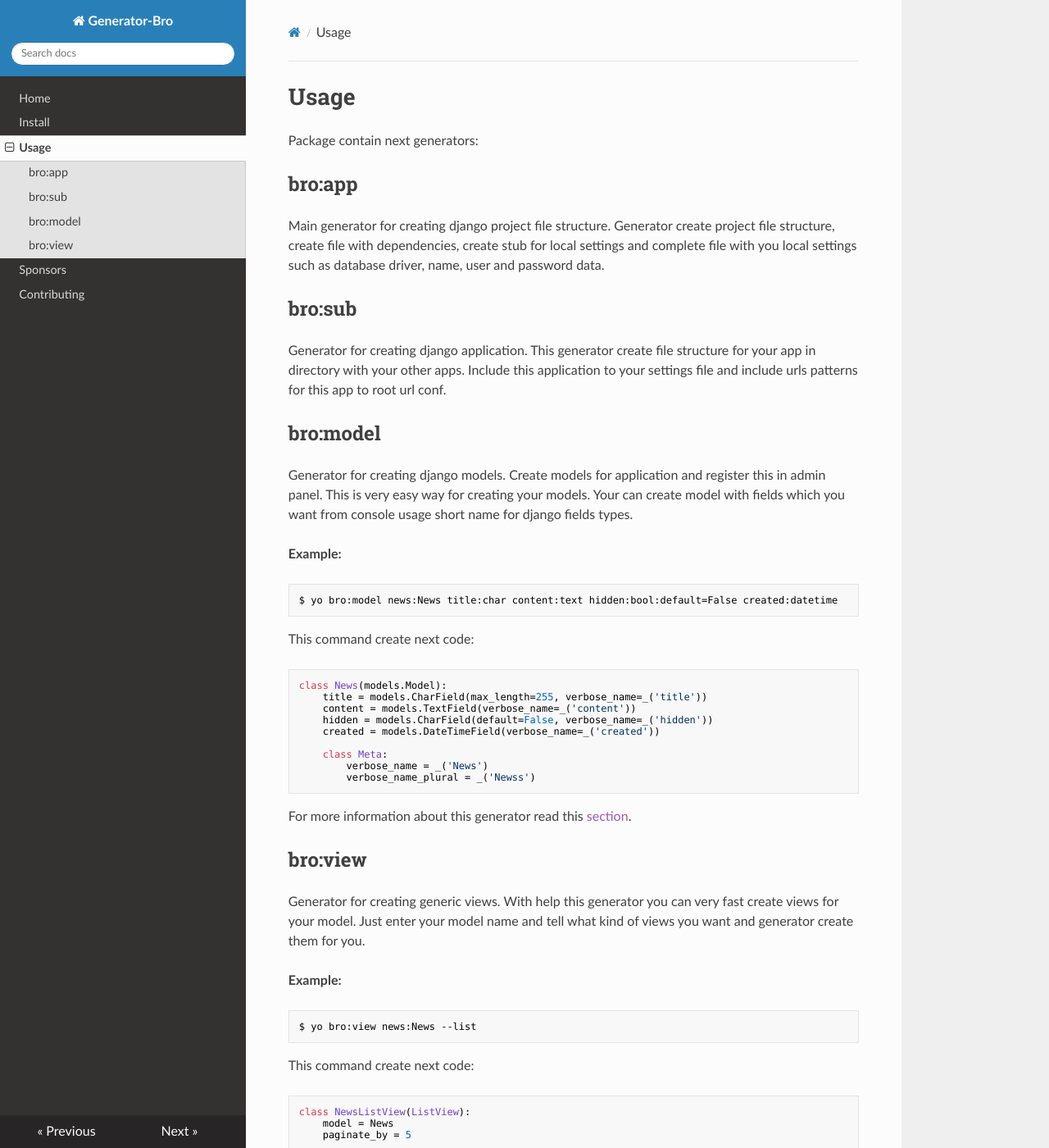
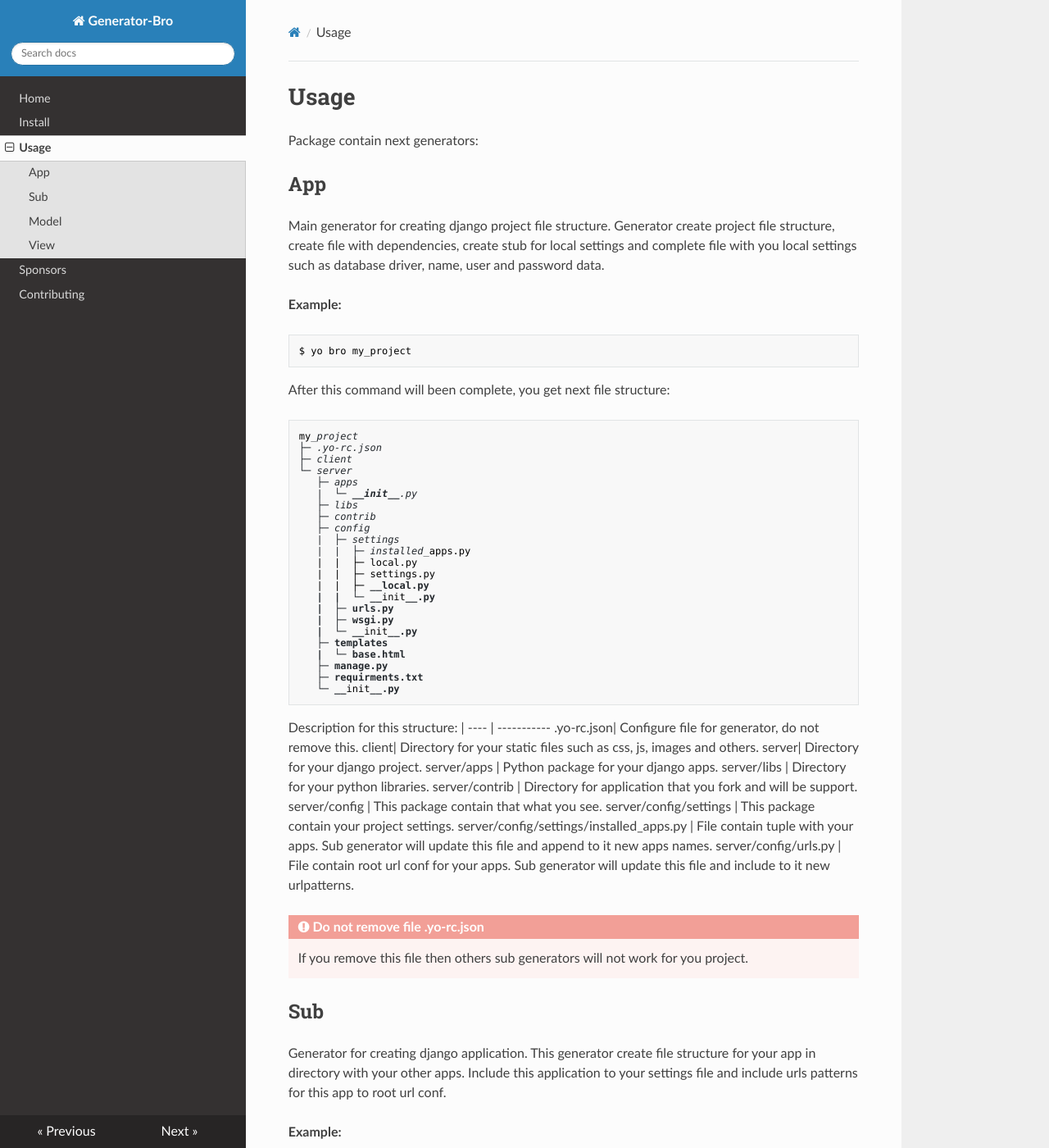
Before and after one commit to lutowolk/generator-bro, an MkDocs documentation site: the page built from docs/usage.md, in a window 1280 px wide and 1400 px high. Shown: the whole window at 82% size. Built offline with MkDocs 1.6.1, drawn with Linux system fonts in a browser that asks for light colours; nearby versions of some CDN libraries; old or Windows-style settings are respelled for this version of MkDocs; some of the changed text lies outside the part shown.

Commit message:
BG-19: writing docs for bro:app generator; update config for mkdocs add extensions

````diff
--- a/docs/usage.md
+++ b/docs/usage.md
@@ -2,20 +2,77 @@
 
 Package contain next generators:
 
-## bro:app
+## App
 
 Main generator for creating django project file structure. Generator create
 project file structure, create file with dependencies, create stub for local
 settings and complete file with you local settings such as database driver,
 name, user and password data.
 
-## bro:sub
+**Example:**
+
+```bash
+$ yo bro my_project
+```
+
+After this command will been complete, you get next file structure:
+
+```
+my_project
+├─ .yo-rc.json
+├─ client
+└─ server
+   ├─ apps
+   |  └─ __init__.py
+   ├─ libs
+   ├─ contrib
+   ├─ config
+   |  ├─ settings
+   |  |  ├─ installed_apps.py
+   |  |  ├─ local.py
+   |  |  ├─ settings.py
+   |  |  ├─ __local.py
+   |  |  └─ __init__.py
+   |  ├─ urls.py
+   |  ├─ wsgi.py
+   |  └─ __init__.py
+   ├─ templates
+   |  └─ base.html
+   ├─ manage.py
+   ├─ requirments.txt
+   └─ __init__.py
+```
+
+Description for this structure: |
+----  | -----------
+.yo-rc.json| Configure file for generator, do not remove this.
+client| Directory for your static files such as css, js, images and others.
+server| Directory for your django project.
+server/apps | Python package for your django apps.
+server/libs | Directory for your python libraries.
+server/contrib | Directory for application that you fork and will be support.
+server/config | This package contain that what you see.
+server/config/settings | This package contain your project settings.
+server/config/settings/installed_apps.py | File contain tuple with your apps. Sub generator will update this file and append to it new apps names.
+server/config/urls.py | File contain root url conf for your apps. Sub generator will update this file and include to it new urlpatterns.
+
+!!! danger "Do not remove file .yo-rc.json"
+    If you remove this file then others sub generators will not work for you project.
+
+## Sub
 
 Generator for creating django application. This generator create file structure
 for your app in directory with your other apps. Include this application to your
 settings file and include urls patterns for this app to root url conf.
 
-## bro:model
+**Example:**
+
+```bash
+$ yo bro:sub news
+```
+
+
+## Model
 
 Generator for creating django models. Create models for application and register
 this in admin panel. This is very easy way for creating your models. Your can
@@ -44,7 +101,7 @@ class News(models.Model):
 
 For more information about this generator read this [section]().
 
-## bro:view
+## View
 
 Generator for creating generic views. With help this generator you can very fast
 create views for your model. Just enter your model name and tell what kind of views
--- a/mkdocs.yml
+++ b/mkdocs.yml
@@ -6,3 +6,4 @@ pages:
 - ['sponsors.md', 'Sponsors']
 - ['contributing.md', 'Contributing']
 theme: readthedocs
+markdown_extensions: [admonition]
````
Also changed, not shown: docs/usage/bro.md (deleted), docs/usage/bromodel.md (deleted), docs/usage/brosub.md (deleted), docs/usage/broview.md (deleted).
